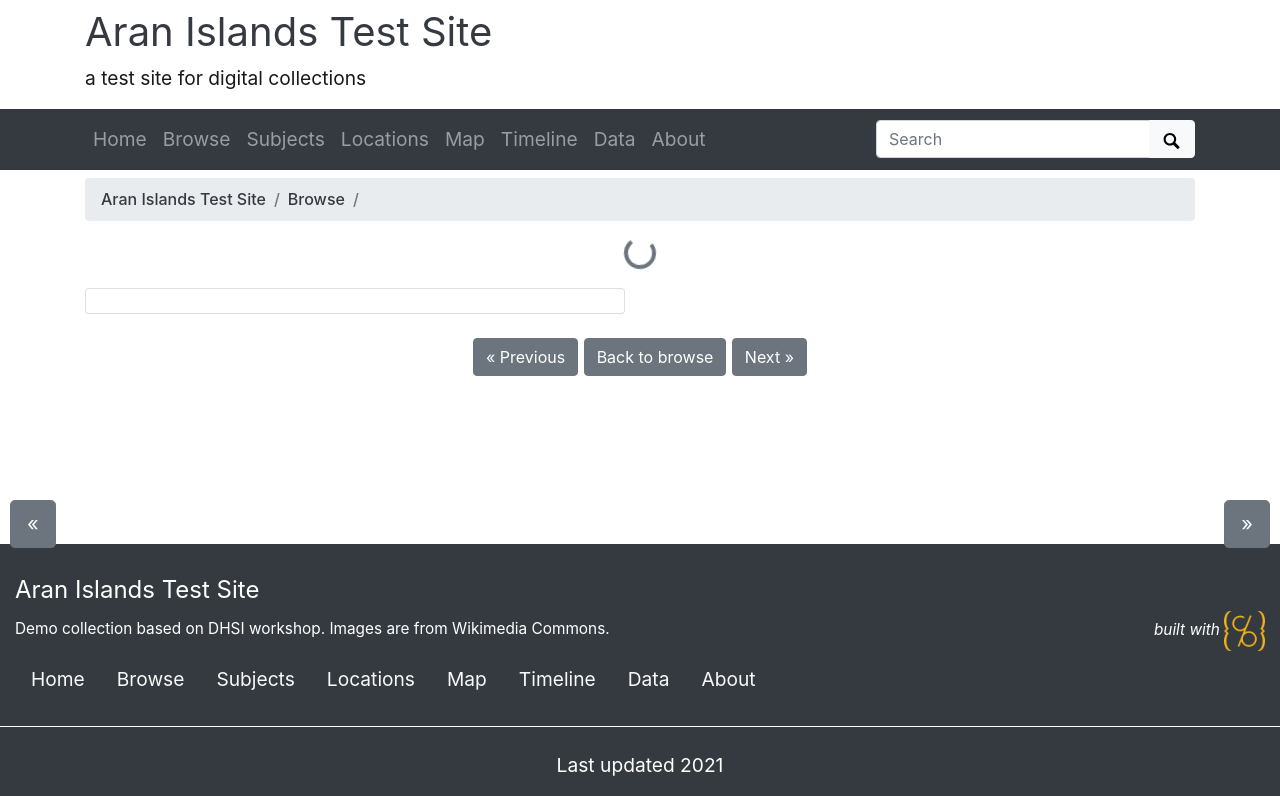
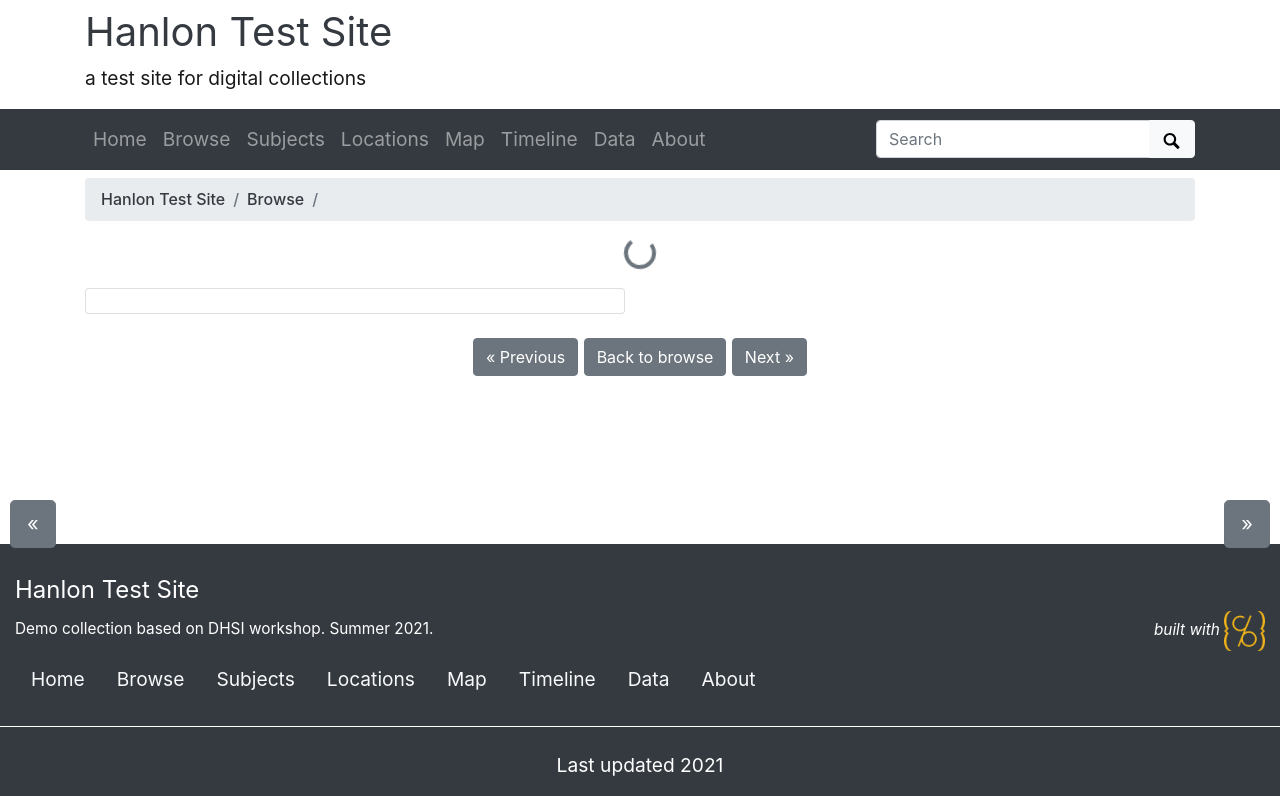
Before and after one commit to annhanlon/collectionbuilder, a Jekyll site: the page built from pages/item.md, in a window 1280 px wide, cut to the strip 0-796 px from the top of the page. Built offline with Jekyll 4.4.1, drawn with Linux system fonts in a browser that asks for light colours.

Commit message:
Updated config.yml title

```diff
--- a/_config.yml
+++ b/_config.yml
@@ -20,12 +20,12 @@ source-code: https://github.com/annhanlon/collectionbuilder
 # SITE SETTINGS
 #
 # title of site appears in banner
-title: Aran Islands Test Site
+title: Hanlon Test Site
 # tagline, a short phrase that will appear throughout the site in the top banner
 tagline: a test site for digital collections
 # description appears in meta tags and other locations
 # this description might appear in search result lists, keep around 160 characters max
-description: "Demo collection based on DHSI workshop. Images are from Wikimedia Commons."
+description: "Demo collection based on DHSI workshop. Summer 2021."
 # creator of the digital collection, to appear in meta tags; we typically use our GitHub usernames but feel free to just use your name
 author: Ann Hanlon
 
```
